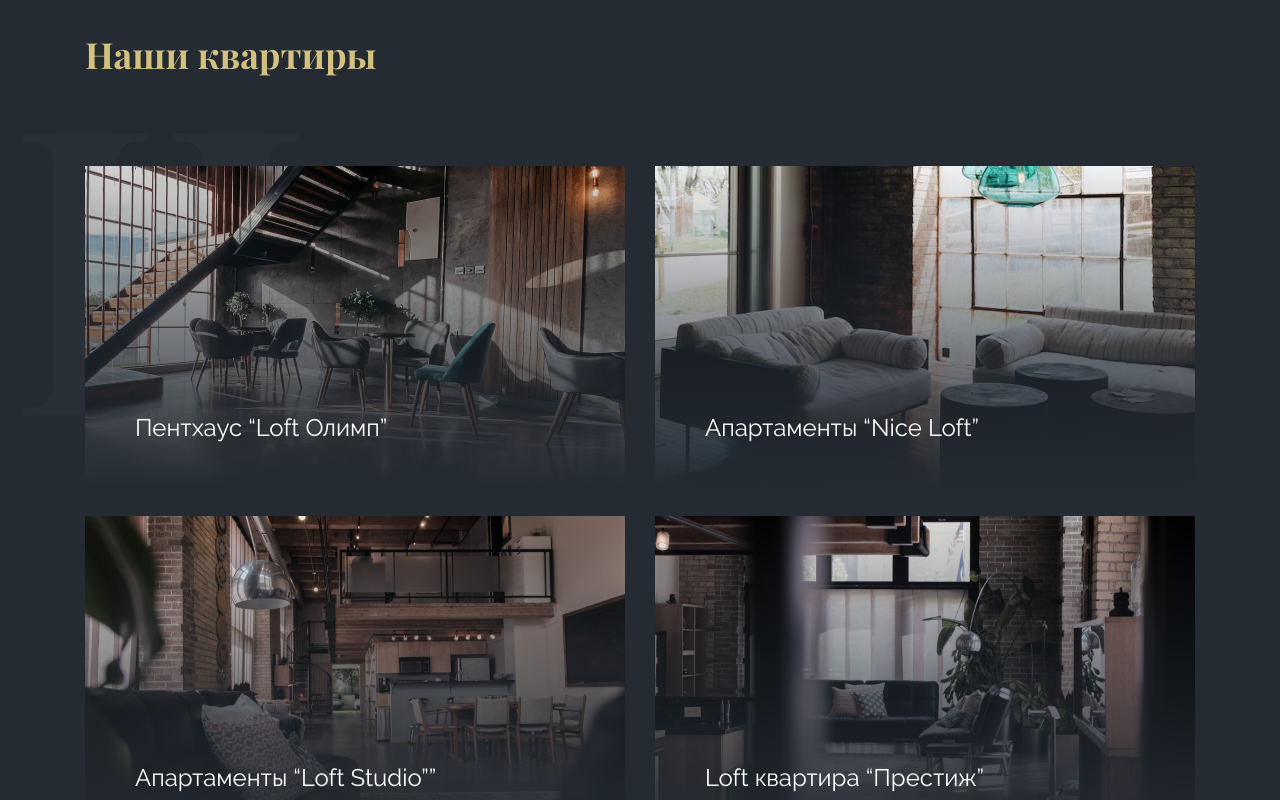
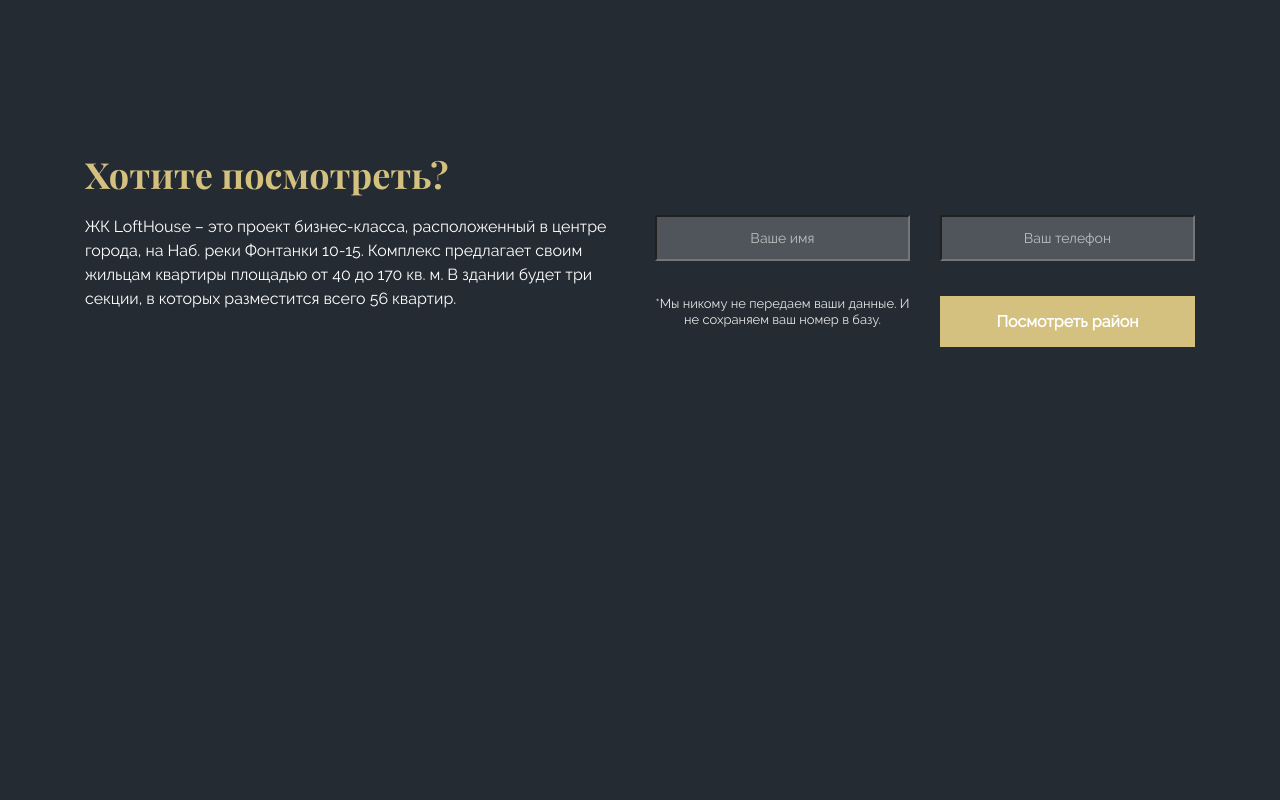
Before and after one commit to ZaitsevYurii/loftHouse--landing, a website: page src/index.html in a window 1280 px wide. Drawn offline with nearby package versions, Linux system fonts and the light colour scheme; files that its build step writes are made by us from their sources; files whose address does not match are found by name.

Commit message:
watch adaptive +

```diff
--- a/src/html/sections/rooms.html
+++ b/src/html/sections/rooms.html
@@ -1,4 +1,4 @@
-<section class="rooms">
+<section class="rooms none">
    <div class="container">
       <h2 class="rooms__title secondary-title">Наши квартиры</h2>
       <ul class="rooms__cards">
--- a/src/html/sections/watch.html
+++ b/src/html/sections/watch.html
@@ -1,4 +1,4 @@
-<section class="watch none">
+<section class="watch">
    <div class="container">
       <h2 class="watch__title secondary-title">Хотите посмотреть?</h2>
       <div class="watch__inner">
--- a/src/scss/elements/_form.scss
+++ b/src/scss/elements/_form.scss
@@ -54,6 +54,10 @@
       line-height: 16px;
       color: #E7E7E7;
       text-align: center;
+
+      @include laptop {
+         grid-row: 4 / 5 span;
+      }
    }
 
    &__btn {
--- a/src/scss/sections/_watch.scss
+++ b/src/scss/sections/_watch.scss
@@ -9,6 +9,11 @@
       display: grid;
       grid-template-columns: repeat(2, 1fr);
       column-gap: 30px;
+
+      @include laptop {
+         grid-template-columns: 1fr;
+         row-gap: 30px;
+      }
    }
 
    &__descr {
@@ -16,11 +21,18 @@
       font-size: 16px;
       line-height: 24px;
       color: $white;
+
+
    }
 
    &__form {
       display: grid;
       grid-template-columns: repeat(2, 1fr);
       gap: 35px 30px;
+
+      @include laptop {
+         grid-template-columns: 1fr;
+         row-gap: 30px;
+      }
    }
 }
```
Also changed, not shown: dist/css/style.css, dist/css/style.min.css, dist/img/stack/sprite.stack.html, dist/index.html.
